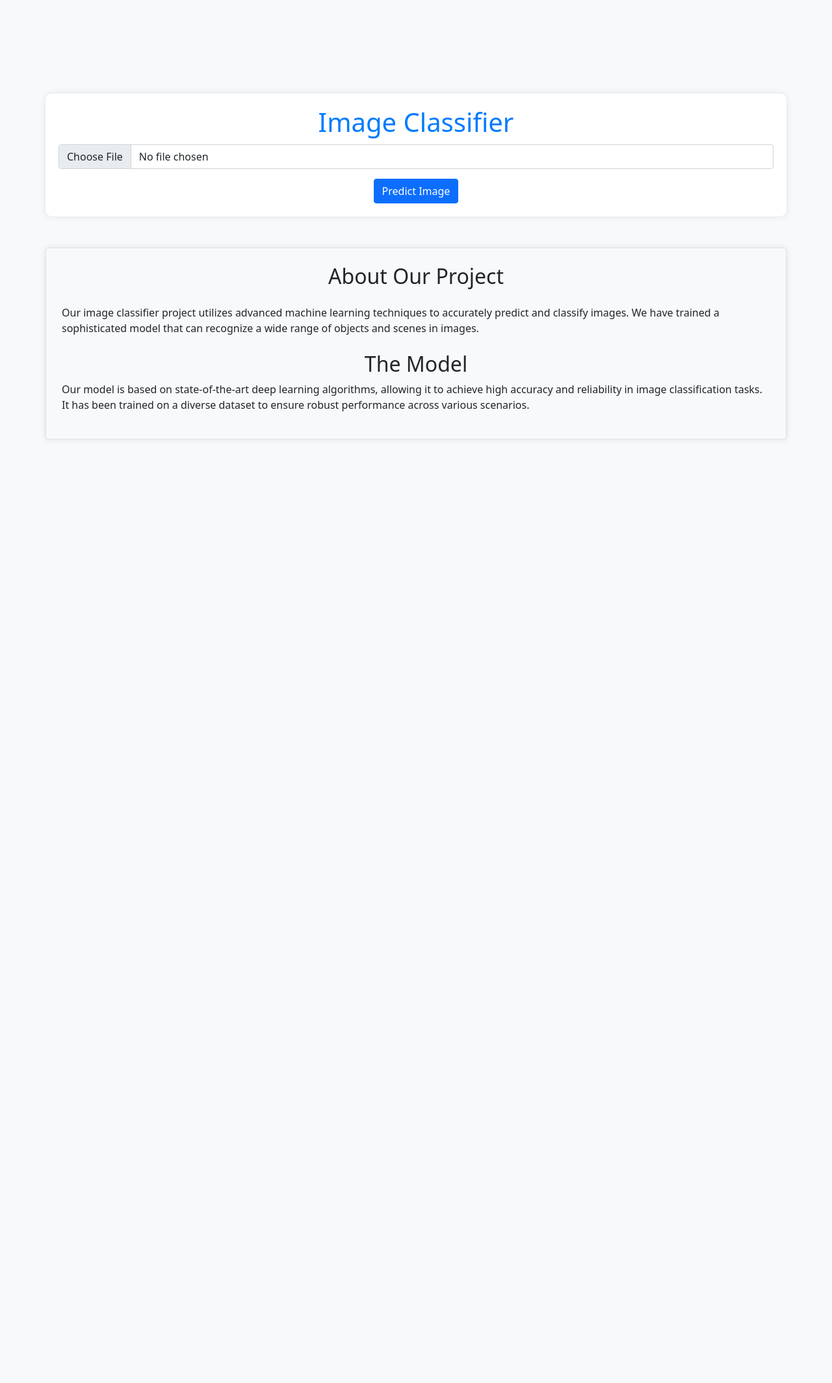
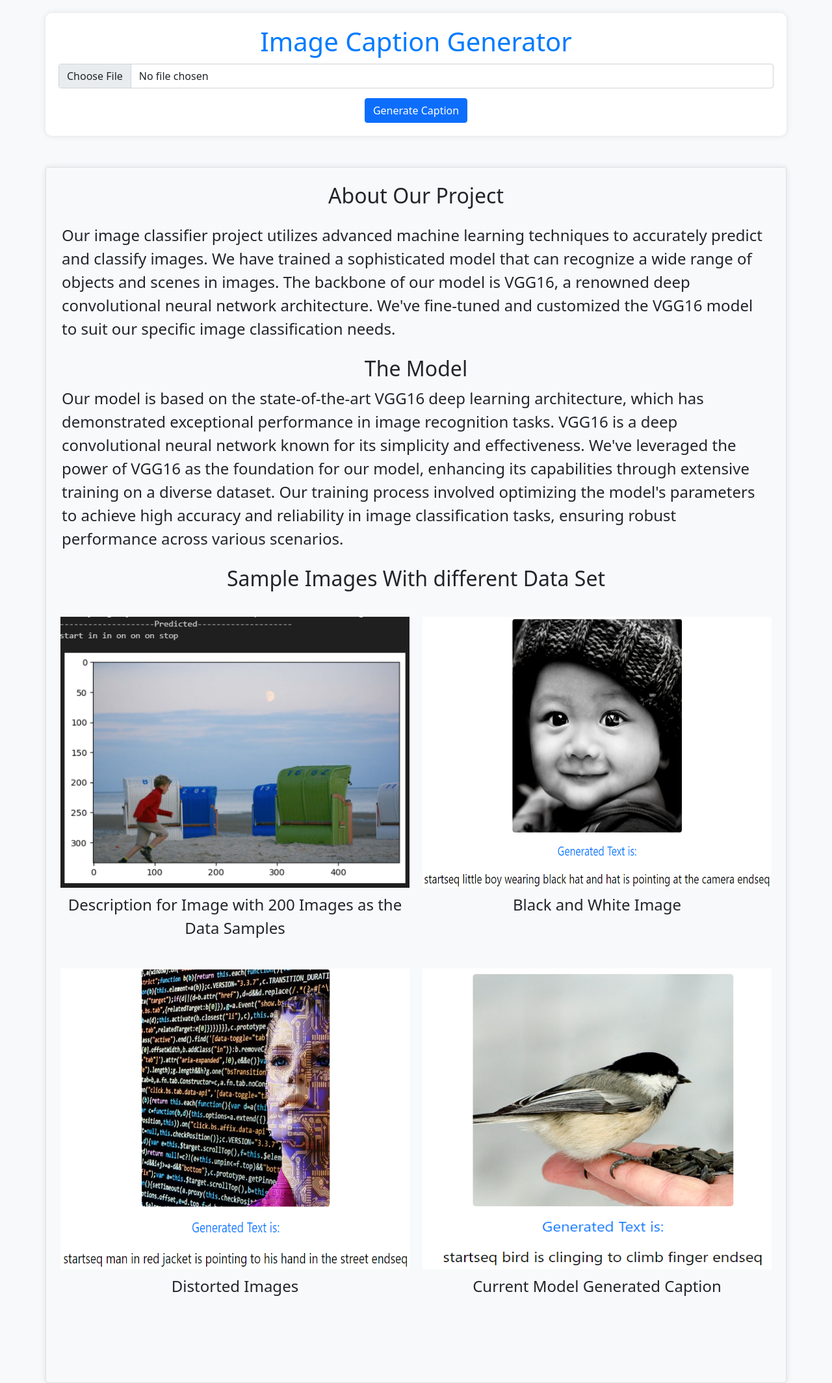
Before and after one commit to kunalSMehra/GUI_Image_Caption_Generation, a Flask app: page / in a window 1280 px wide. Shown: the whole page at 65% size. Before the commit the page ends 676 px from the top, so only its background shows below. Run offline with Flask 3, Linux system fonts and the light colour scheme; parts of the project's set-up code (start-up, migrations or seed data) failed here and were passed over.

Commit message:
Gui Changes and static folder created

```diff
--- a/templates/index.html
+++ b/templates/index.html
@@ -26,7 +26,7 @@
 <head>
     <meta charset="UTF-8">
     <meta name="viewport" content="width=device-width, initial-scale=1.0">
-    <title>Image Classifier</title>
+    <title>ICG</title>
     <link href="https://cdn.jsdelivr.net/npm/bootstrap@5.0.0-beta2/dist/css/bootstrap.min.css" rel="stylesheet" integrity="sha384-BmbxuPwQa2lc/FVzBcNJ7UAyJxM6wuqIj61tLrc4wSX0szH/Ev+nYRRuWlolflfl" crossorigin="anonymous">
     <style>
         body {
@@ -80,17 +80,34 @@
             font-size: 1.5em;
             color: #007bff; /* Change "Generated Text" color to black */
         }
+
+    .col-md-6 {
+    padding: 10px; /* Adjust the padding value as needed */
+  }
+
+    .img-equal-dimensions {
+    width: 100%; /* Set the desired width for your images */
+    height: 80%; /* Maintain aspect ratio */
+}
+
+.heading-gap {
+    margin-bottom: 30px; /* Adjust the margin-bottom value as needed */
+  }
+
+  .increased-text-size {
+    font-size: 24px; /* Adjust the font-size value as needed */
+  }
     </style>
 </head>
 
 <body>
     <div class="main-container">
         <div class="container text-center">
-            <h1>Image Classifier</h1>
+            <h1>Image Caption Generator</h1>
 
             <form action='/' method="post" enctype="multipart/form-data">
                 <input class="form-control" type="file" name="imagefile">
-                <button class="btn btn-primary" type="submit">Predict Image</button>
+                <button class="btn btn-primary" type="submit">Generate Caption</button>
             </form>
 
             {% if predicted %}
@@ -104,55 +121,40 @@
 
         <div class="container mt-5 p-4 border rounded bg-light">
             <h2 class="text-center mb-4">About Our Project</h2>
-            <p>
+            <p class="increased-text-size">
                 Our image classifier project utilizes advanced machine learning techniques to accurately predict and classify images.
-                We have trained a sophisticated model that can recognize a wide range of objects and scenes in images.
+                We have trained a sophisticated model that can recognize a wide range of objects and scenes in images.  The backbone of our model is VGG16, a renowned deep convolutional neural network architecture. We've fine-tuned and customized the VGG16 model to suit our specific image classification needs.
             </p>
 
             <h2 class="text-center mt-4">The Model</h2>
-            <p>
-                Our model is based on state-of-the-art deep learning algorithms, allowing it to achieve high accuracy and reliability in image classification tasks.
-                It has been trained on a diverse dataset to ensure robust performance across various scenarios.
+            <p class="increased-text-size">
+                Our model is based on the state-of-the-art VGG16 deep learning architecture, which has demonstrated exceptional performance in image recognition tasks. VGG16 is a deep convolutional neural network known for its simplicity and effectiveness. We've leveraged the power of VGG16 as the foundation for our model, enhancing its capabilities through extensive training on a diverse dataset. Our training process involved optimizing the model's parameters to achieve high accuracy and reliability in image classification tasks, ensuring robust performance across various scenarios.
             </p>
 
-            <!-- <h2 class="text-center mt-4">Sample Images</h2>
-            <div id="imageCarousel" class="carousel slide">
-                <div class="carousel-inner">
-                    <div class="carousel-item active">
-                        <img src="file:///D:/near_by_share/mlai/ImageC/fl/img/154871781_ae77696b77.jpg" class="d-block w-100" alt="Sample Image a">
-                    </div>
-                    <div class="carousel-item">
-                        <img src="file:///D:/near_by_share/mlai/ImageC/fl/img/33108590_d685bfe51c.jpg" class="d-block w-100" alt="Sample Image b">
-                    </div>
-
-                </div>
-                <button class="carousel-control-prev" type="button" data-bs-target="#imageCarousel" data-bs-slide="prev">
-                    <span class="carousel-control-prev-icon" aria-hidden="true"></span>
-                    <span class="visually-hidden">Previous</span>
-                </button>
-                <button class="carousel-control-next" type="button" data-bs-target="#imageCarousel" data-bs-slide="next">
-                    <span class="carousel-control-next-icon" aria-hidden="true"></span>
-                    <span class="visually-hidden">Next</span>
-                </button>
-            </div> -->
-
-            <!-- <script>
-                // JavaScript to handle shifting on click
-                const imageCarousel = new bootstrap.Carousel(document.getElementById('imageCarousel'));
-
-                // Optional: Pause the carousel on hover
-                document.getElementById('imageCarousel').addEventListener('mouseover', () => {
-                    imageCarousel.pause();
-                });
-
-                document.getElementById('imageCarousel').addEventListener('mouseout', () => {
-                    imageCarousel.cycle();
-                });
-            </script> -->
-        </div>
+            <h2 class="text-center mt-4 heading-gap">Sample Images With different Data Set</h2>
 
 
+            <div class="row">
+                <div class="col-md-6">
+                    <img src="{{ url_for('static', filename='Screenshot 2023-12-12 160723.png') }}" class="d-block img-equal-dimensions" alt="Sample Image fdvtry a">
+                    <p class="text-center mt-2" style="font-size: 24px;">Description for Image with 200 Images as the Data Samples</p>
+                </div>
+                <div class="col-md-6">
+                    <img src="{{ url_for('static', filename='Screenshot 2023-12-12 164200.png') }}" class="d-block img-equal-dimensions" alt="Sample Image csdfviuxf b">
+                    <p class="text-center mt-2" style="font-size: 24px;">Black and White Image</p>
+                </div>
+            </div>
 
+            <div class="row">
+                <div class="col-md-6 mb-4">
+                    <img src="{{ url_for('static', filename='Screenshot 2023-12-12 165729.png') }}" class="d-block img-equal-dimensions" alt="Sample Image fdvtry a">
+                    <p class="text-center mt-2" style="font-size: 24px;">Distorted Images</p>
+                </div>
+                <div class="col-md-6 mb-4">
+                    <img src="{{ url_for('static', filename='Screenshot 2023-12-12 170131.png') }}" class="d-block img-equal-dimensions" alt="Sample Image csdfviuxf b">
+                    <p class="text-center mt-2" style="font-size: 24px;">Current Model Generated Caption</p>
+                </div>
+            </div>
     </div>
 
     <script src="https://code.jquery.com/jquery-3.3.1.slim.min.js"></script>
```
Also changed, not shown: static/136644343_0e2b423829.jpg (added), static/288025239_5e59ba9c3b.jpg (added), static/Screenshot 2023-12-12 160723.png (added), static/Screenshot 2023-12-12 164200.png (added), static/Screenshot 2023-12-12 165729.png (added), static/Screenshot 2023-12-12 170131.png (added).
